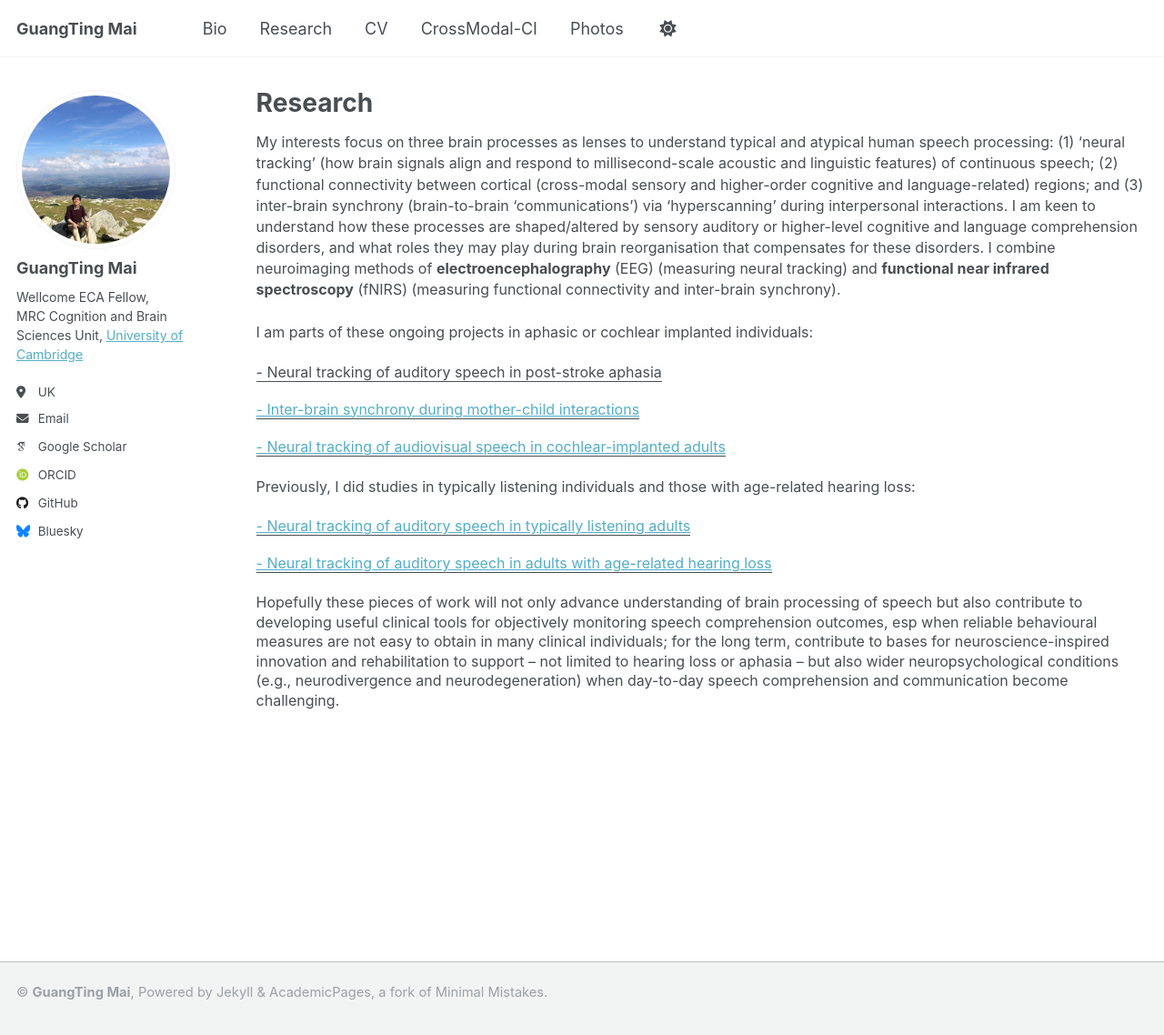
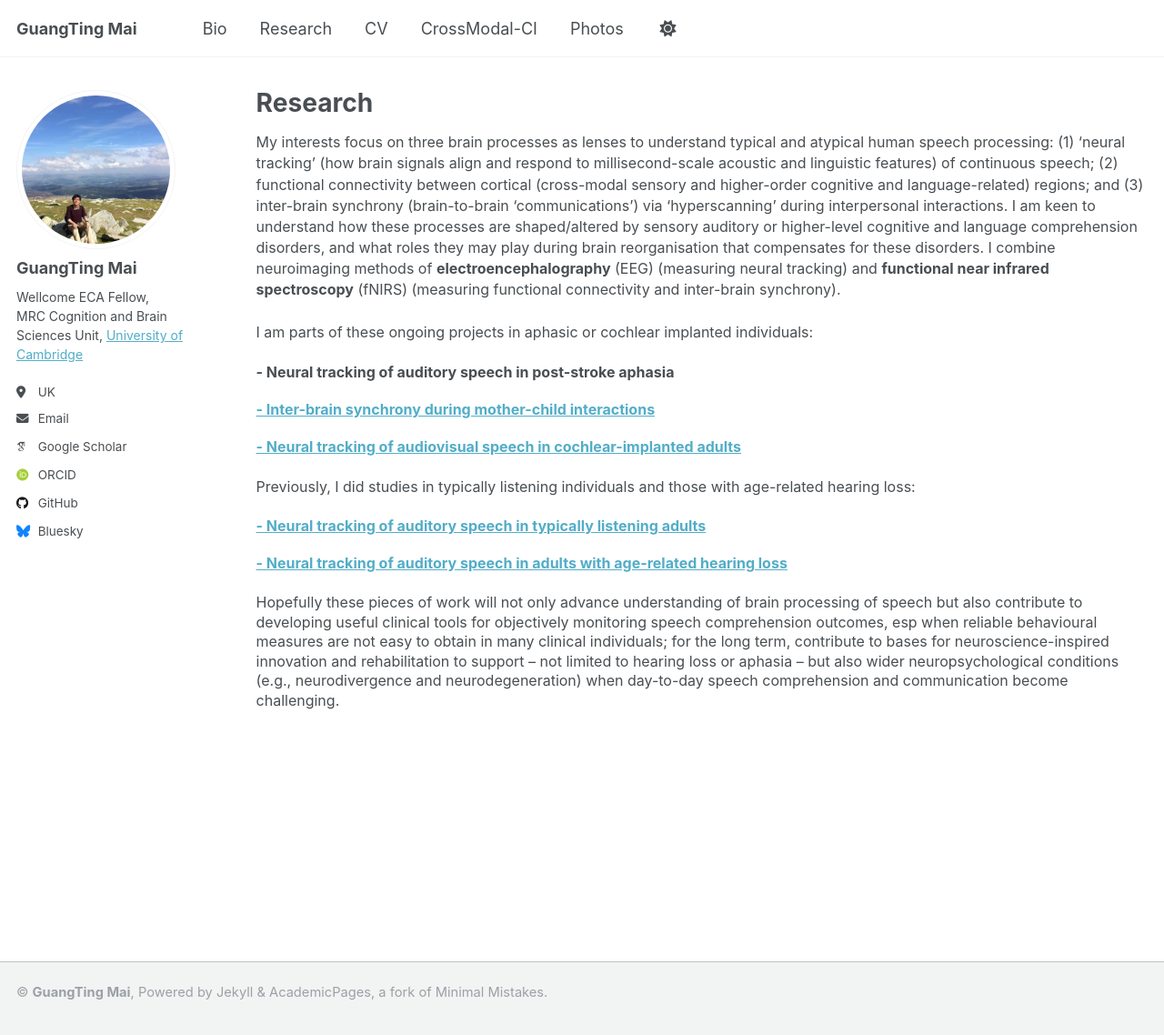
Before and after one commit to guangtingmai/guangtingmai.github.io, a Jekyll site: the page built from _pages/research.html, in a window 1280 px wide and 1144 px high. Shown: the top 1138 px of the window at 91% size. Built offline with Jekyll 4.4.1, drawn with Linux system fonts in a browser that asks for light colours; some web fonts are replaced.

Commit message:
Update research.html

```diff
--- a/_pages/research.html
+++ b/_pages/research.html
@@ -13,12 +13,12 @@
   <strong>electroencephalography</strong> (EEG) (measuring neural tracking) and <strong>functional near infrared spectroscopy</strong> (fNIRS)
   (measuring functional connectivity and inter-brain synchrony).</span></p>
 <p><span style="font-size: 12pt;line-height: 1.45;display: block;margin-bottom: 0.15vh">I am parts of these ongoing projects in aphasic or cochlear implanted individuals:</span></p>
-<p><span style="font-size: 12pt;line-height: 1.1;display: block;margin-bottom: 0.05vh"><u>-	Neural tracking of auditory speech in post-stroke aphasia</u></span></p>
-<p><span style="font-size: 12pt;line-height: 1.1;display: block;margin-bottom: 0.05vh"><a href="https://guangtingmai.github.io/interbrain-sync/"><u>-	Inter-brain synchrony during mother-child interactions</u></a></span></p>
-<p><span style="font-size: 12pt;line-height: 1.1;display: block;margin-bottom: 0.15vh"><a href="https://guangtingmai.github.io/crossmodal-ci/"><u>-	Neural tracking of audiovisual speech in cochlear-implanted adults</u></a></span></p>
+<p><span style="font-size: 12pt;line-height: 1.1;display: block;margin-bottom: 0.05vh"><strong>-	Neural tracking of auditory speech in post-stroke aphasia</strong></span></p>
+<p><span style="font-size: 12pt;line-height: 1.1;display: block;margin-bottom: 0.05vh"><a href="https://guangtingmai.github.io/interbrain-sync/"><strong>-	Inter-brain synchrony during mother-child interactions</strong></a></span></p>
+<p><span style="font-size: 12pt;line-height: 1.1;display: block;margin-bottom: 0.15vh"><a href="https://guangtingmai.github.io/crossmodal-ci/"><strong>-	Neural tracking of audiovisual speech in cochlear-implanted adults</strong></a></span></p>
 <p><span style="font-size: 12pt;line-height: 1.45;display: block;margin-bottom: 0.15vh">Previously, I did studies in typically listening individuals and those with age-related hearing loss:</span></p>
-<p><span style="font-size: 12pt;line-height: 1.1;display: block;margin-bottom: 0.05vh"><a href="https://guangtingmai.github.io/neuraltrack-typical/"><u>-	Neural tracking of auditory speech in typically listening adults</u></a></span></p>
-<p><span style="font-size: 12pt;line-height: 1.1;display: block;margin-bottom: 0.05vh"><a href="https://guangtingmai.github.io/neuraltrack-hearingloss/"><u>-	Neural tracking of auditory speech in adults with age-related hearing loss</u></a></span></p>
+<p><span style="font-size: 12pt;line-height: 1.1;display: block;margin-bottom: 0.05vh"><a href="https://guangtingmai.github.io/neuraltrack-typical/"><strong>-	Neural tracking of auditory speech in typically listening adults</strong></a></span></p>
+<p><span style="font-size: 12pt;line-height: 1.1;display: block;margin-bottom: 0.05vh"><a href="https://guangtingmai.github.io/neuraltrack-hearingloss/"><strong>-	Neural tracking of auditory speech in adults with age-related hearing loss</strong></a></span></p>
 <p><span style="font-size: 12pt;line-height: 1.35;display: block;margin-bottom: 0.15vh">Hopefully these pieces of work will not only advance
   understanding of brain processing of speech but also contribute to developing useful clinical tools for objectively monitoring speech
   comprehension outcomes, esp when reliable behavioural measures are not easy to obtain in many clinical individuals; for the long term, contribute
```
